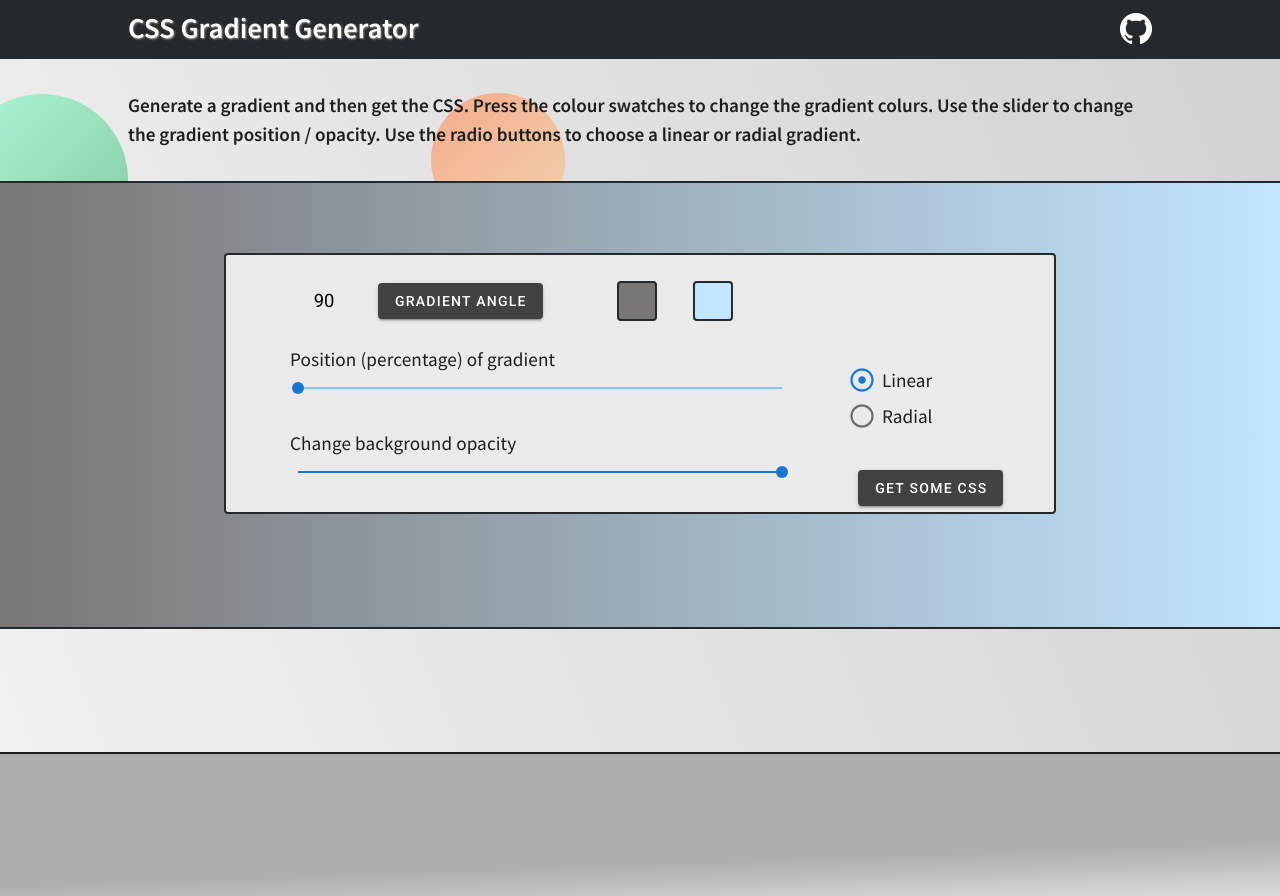
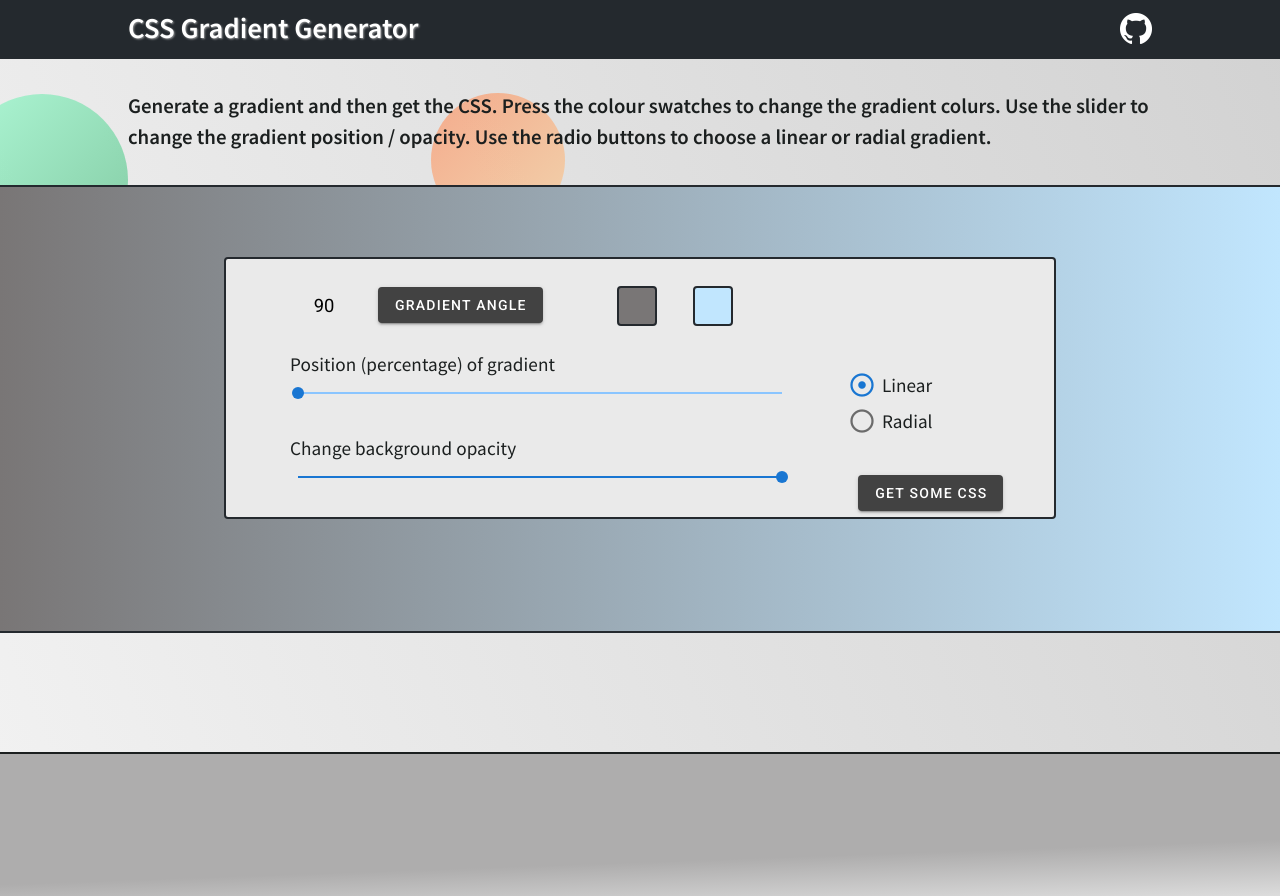
Before and after one commit to jhkette/css-gradient, a Vue app: page / in a window 1280 px wide. Built offline with nearby package versions, Linux system fonts and the light colour scheme.

Commit message:
para font

```diff
--- a/src/App.vue
+++ b/src/App.vue
@@ -112,7 +112,7 @@ export default {
 .first {
   margin: 2rem 0 0rem 0;
   font-weight: 600;
-  font-size: 1.2rem;
+  font-size: 1.3rem;
   color: #1b1f1f;
   font-family: "Source Sans Pro", "Helvetica Neue", Arial, sans-serif;
   -webkit-font-smoothing: antialiased;
```
